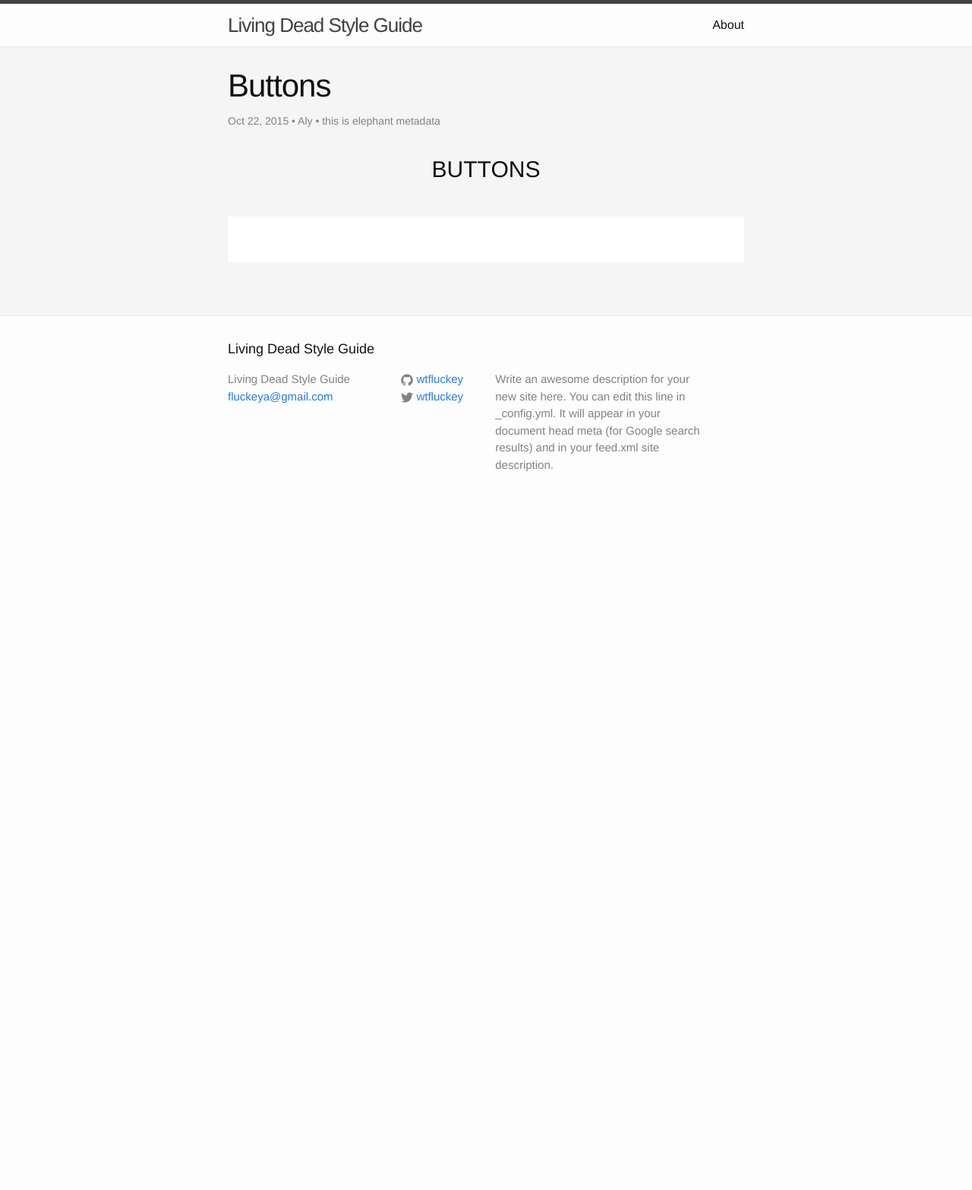
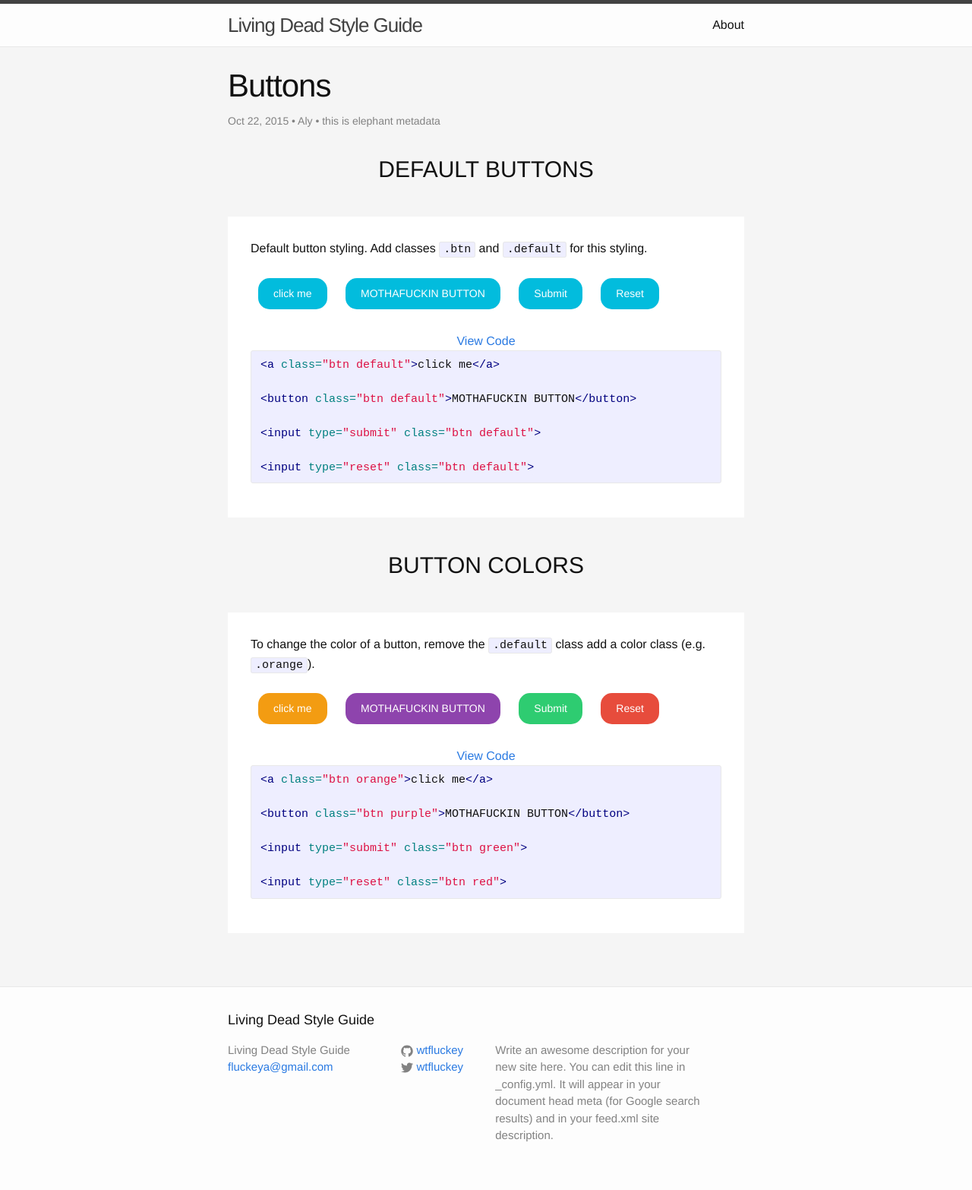
Before and after one commit to wtfluckey/style-guide, a Jekyll site: the page built from _posts/2015-10-22-Buttons.html, in a window 1280 px wide. Shown: the whole page at 76% size. Built offline with Jekyll 4.4.1, drawn with Linux system fonts in a browser that asks for light colours; nearby versions of some CDN libraries; before the commit the page ends 900 px from its top, so only the background shows below that.

Commit message:
buttons!

```diff
--- a/_posts/2015-10-22-Buttons.html
+++ b/_posts/2015-10-22-Buttons.html
@@ -6,6 +6,61 @@ meta: this is elephant metadata
 ---
 
 
-<h1 class="section-title">BUTTONS</h1>
+<h1 class="section-title">DEFAULT BUTTONS</h1>
 <div class="section">
+  <p>
+    Default button styling. Add classes <code>.btn</code> and <code>.default</code> for this styling.
+  </p>
+
+  <a class="btn default">click me</a>
+
+  <button class="btn default">MOTHAFUCKIN BUTTON</button>
+
+  <input type="submit" class="btn default">
+
+  <input type="reset" class="btn default">
+
+  <div class="view-code">
+    <a class="view-code-link">View Code</a>
+
+{% highlight html %}
+<a class="btn default">click me</a>
+
+<button class="btn default">MOTHAFUCKIN BUTTON</button>
+
+<input type="submit" class="btn default">
+
+<input type="reset" class="btn default">
+{% endhighlight %}
+  </div>
+
 </div>
+
+<h1 class="section-title">BUTTON COLORS</h1>
+<div class="section">
+  <p>
+  To change the color of a button, remove the <code>.default</code> class add a color class (e.g. <code>.orange</code>).
+  </p>
+
+  <a class="btn orange">click me</a>
+
+  <button class="btn purple">MOTHAFUCKIN BUTTON</button>
+
+  <input type="submit" class="btn green">
+
+  <input type="reset" class="btn red">
+
+  <div class="view-code">
+    <a class="view-code-link">View Code</a>
+
+{% highlight html %}
+<a class="btn orange">click me</a>
+
+<button class="btn purple">MOTHAFUCKIN BUTTON</button>
+
+<input type="submit" class="btn green">
+
+<input type="reset" class="btn red">
+{% endhighlight %}
+  </div>
+</div>
--- a/_sass/_application-styles.scss
+++ b/_sass/_application-styles.scss
@@ -25,11 +25,8 @@
 
 .row {
   @include row;
-
 }
 
-.column {
-}
 
 .one-fifth {
   @include span-columns(2);
@@ -61,3 +58,55 @@
 .one-half {
   @include span-columns(6);
 }
+
+// END CONTAINER AND GRID
+
+
+// BUTTONS
+//
+
+@mixin button($color) {
+  display: inline-block;
+  background: $color;
+  padding: 10px 20px;
+  margin: 10px;
+  border-radius: 15px;
+  border: none;
+  color: $white;
+  cursor: pointer;
+  font-size: 14px;
+  font-family: $base-font-family;
+  line-height: $base-line-height;
+  font-weight: 100;
+  text-align: center;
+  @include transition(background .2s);
+
+  &:hover {
+    text-decoration: none;
+    color: white;
+    background: darken($color, 5%);
+    @include transition(background .2s);
+  }
+}
+
+.btn {
+  &.default {
+    @include button($blue);
+  }
+
+  &.orange {
+    @include button($orange);
+  }
+
+  &.purple {
+    @include button($purple);
+  }
+
+  &.green {
+    @include button($green);
+  }
+
+  &.red {
+    @include button($red);
+  }
+}
```
